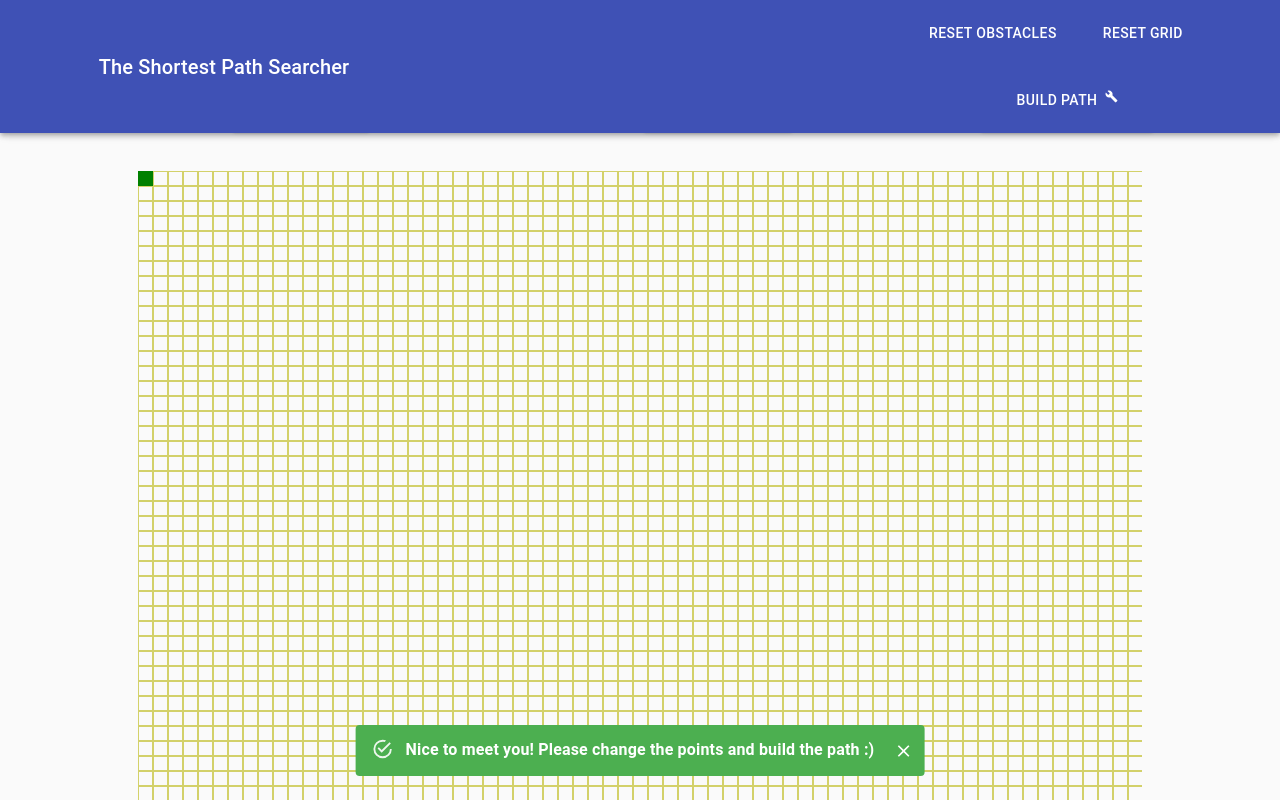
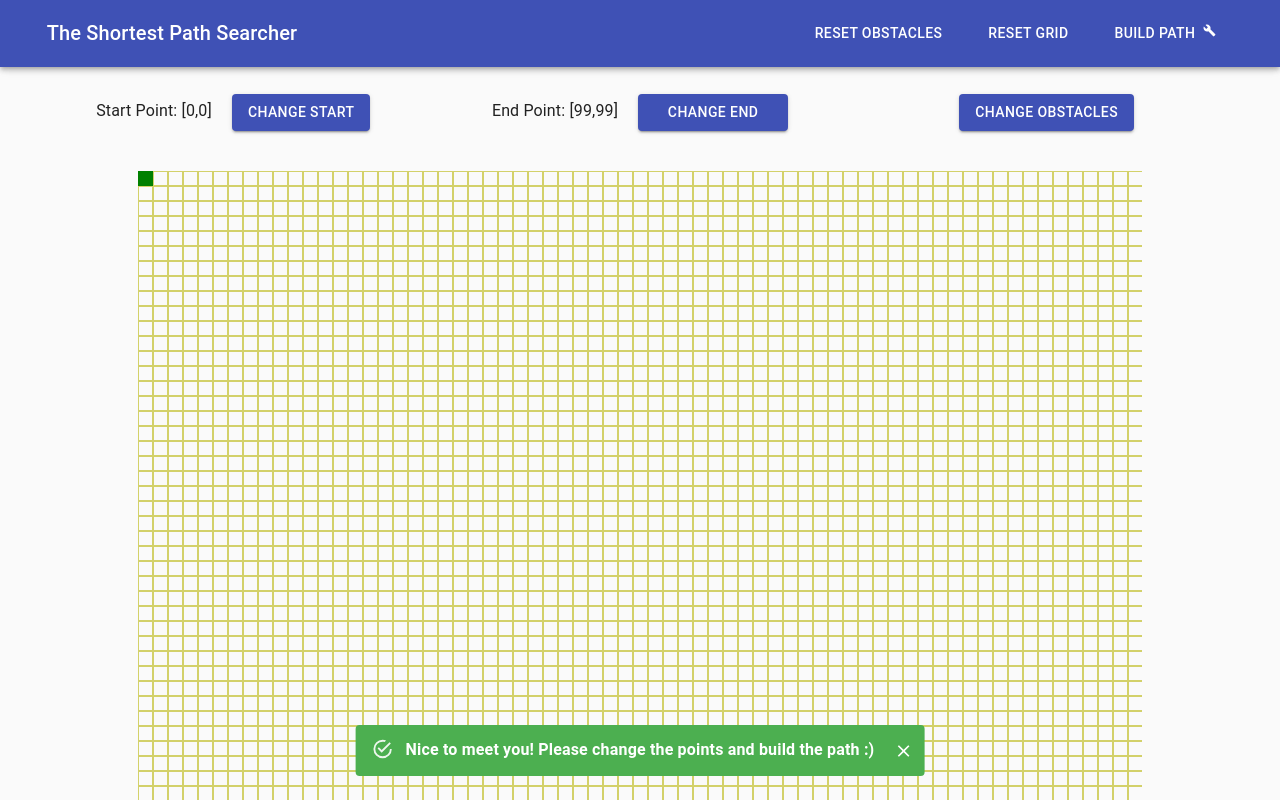
Before and after one commit to katrinDev/shortest-path, a React (Create React App) app: page / in a window 1280 px wide. Shown: the top 800 px of the page. Built offline with nearby package versions, Linux system fonts and the light colour scheme.

Commit message:
minor styles fixes

```diff
--- a/src/components/appBar/HideAppBar.tsx
+++ b/src/components/appBar/HideAppBar.tsx
@@ -15,7 +15,7 @@ import obstacles from "../../store/obstacles";
 import { buildPath, clearObstacles, resetGrid } from "../mainGrid/MainGrid";
 import { AlertsContext } from "../../context/alertsContext";
 
-const useStyles = makeStyles({ button: { fontWeight: 550, margin: "15px" } });
+const useStyles = makeStyles({ button: { fontWeight: 500, margin: "15px" } });
 
 interface Props {
   children: React.ReactElement;
@@ -77,13 +77,13 @@ export default function HideAppBar(props: Props) {
                 justifyContent="space-between"
                 alignItems="center"
               >
-                <Grid item xs={4}>
+                <Grid item xs={3}>
                   <Typography variant="h6">
                     The Shortest Path Searcher
                   </Typography>
                 </Grid>
 
-                <Grid item xs={4}>
+                <Grid item xs={5}>
                   <Button
                     color="inherit"
                     className={classes.button}
@@ -106,7 +106,7 @@ export default function HideAppBar(props: Props) {
                   >
                     Build Path
                   </Button>
-                  <BuildIcon style={{ marginTop: 18, fontSize: "small" }} />
+                  <BuildIcon style={{ marginTop: 20, fontSize: "small" }} />
                 </Grid>
               </Grid>
             </Toolbar>
--- a/src/components/buttonsHeader/ButtonsHeader.tsx
+++ b/src/components/buttonsHeader/ButtonsHeader.tsx
@@ -7,7 +7,7 @@ import { useContext } from "react";
 import { AlertsContext } from "../../context/alertsContext";
 
 const useStyles = makeStyles({
-  button: { fontWeight: 550, marginLeft: "30px" },
+  button: { marginLeft: "20px" },
   typoButtons: { display: "inline-block" },
 });
 
@@ -53,7 +53,7 @@ export default observer(function ButtonsHeader() {
 
   return (
     <Box style={{ margin: 30 }}>
-      <Grid container spacing={2}>
+      <Grid container justifyContent="space-around">
         <Grid item xs={4}>
           <Typography variant="body1" className={classes.typoButtons}>
             Start Point:{" "}
@@ -90,7 +90,7 @@ export default observer(function ButtonsHeader() {
           <Button
             variant="contained"
             color="primary"
-            className={classes.button}
+            // className={classes.button}
             style={{ minWidth: "150px" }}
             onClick={onClickObstaclesButton}
           >
```
